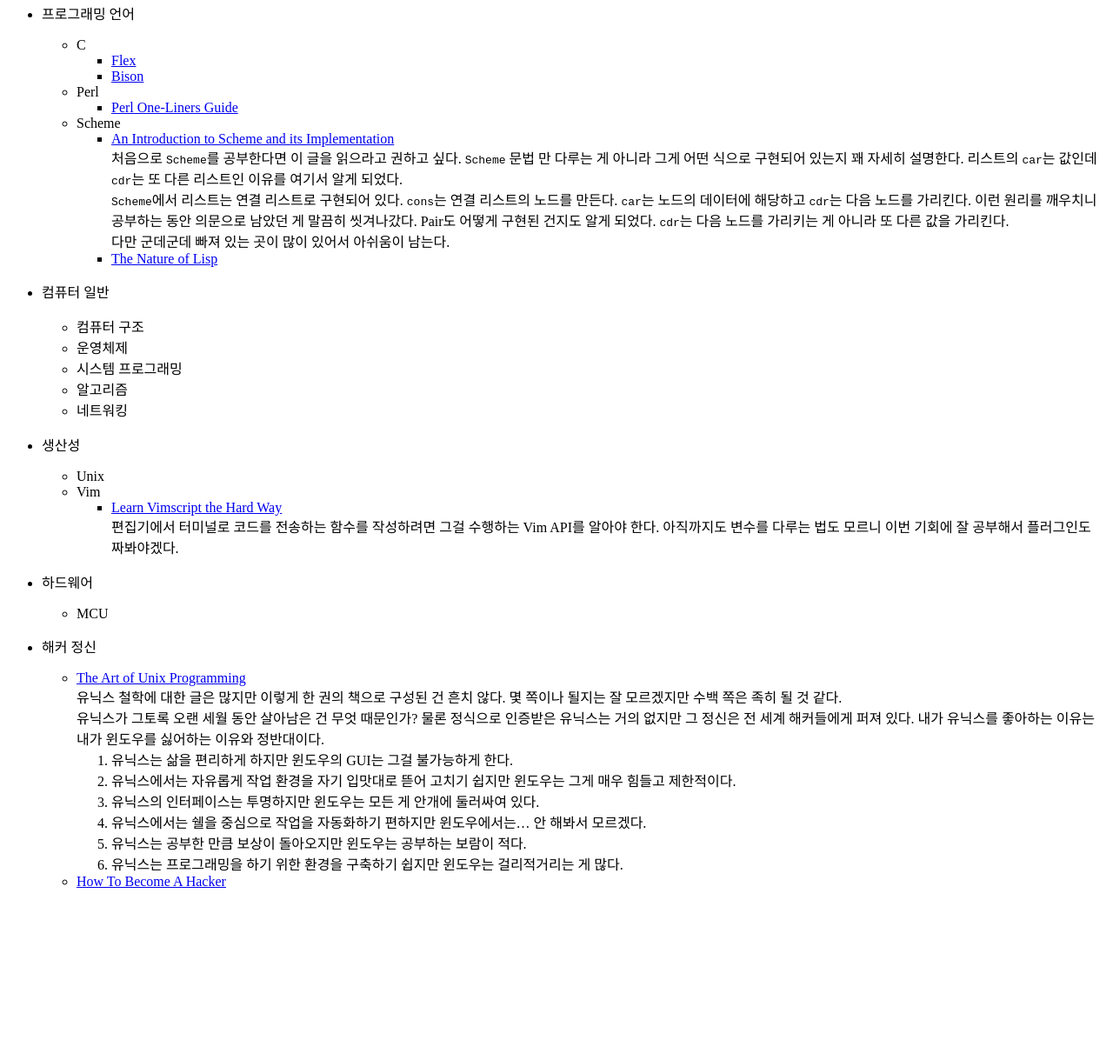
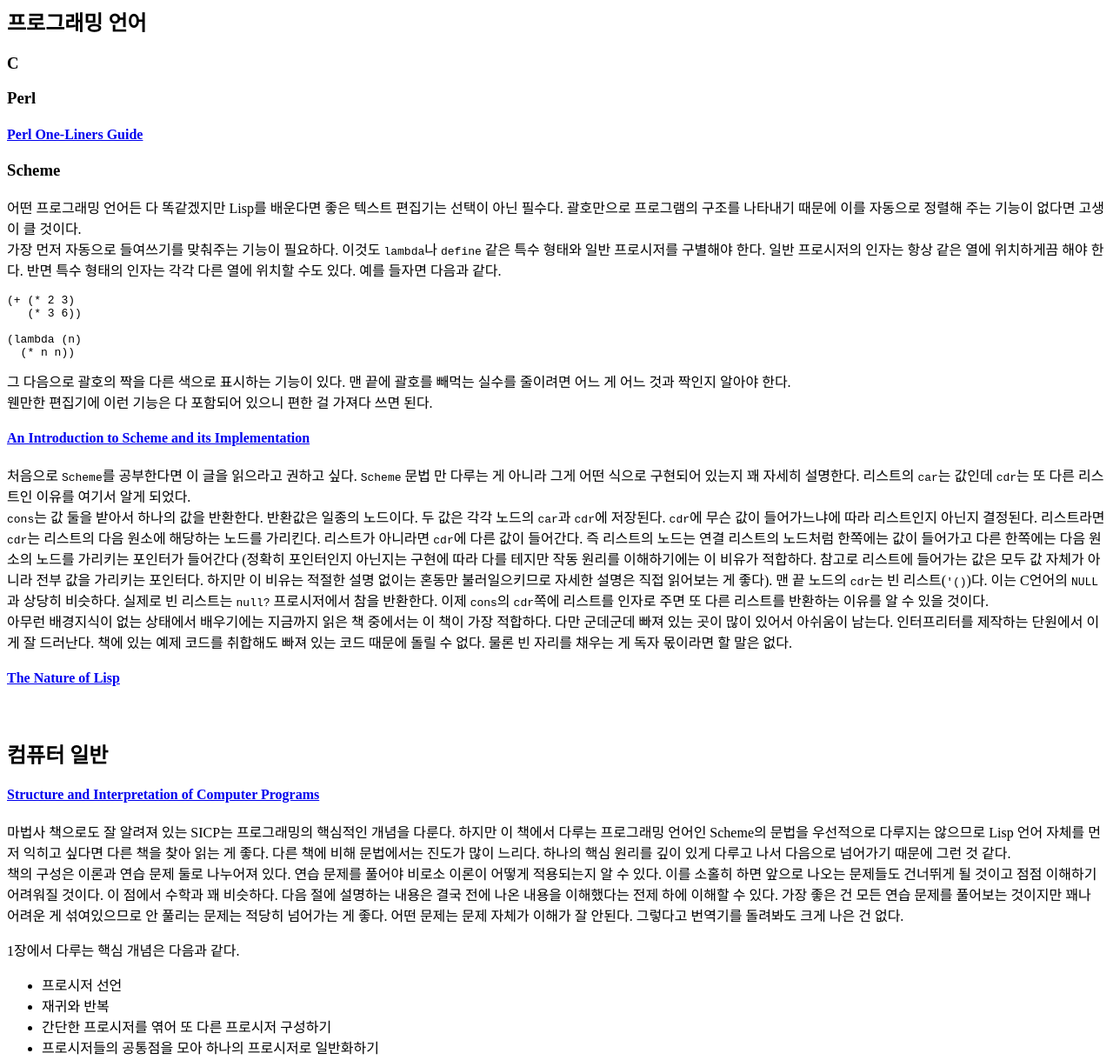
Before and after one commit to YesYesBike/yesyesbike.github.io, a plain HTML site: page roadmap.html in a window 1280 px wide. Shown: the part 316-1535 px from the top of the page at 87% size. Before the commit the page ends 1355 px from the top, so only its background shows below. Drawn offline with Linux system fonts and the light colour scheme.

Commit message:
아이에에에

```diff
--- a/roadmap.html
+++ b/roadmap.html
@@ -23,79 +23,118 @@
 
 <p><br></p>
 
-<ul>
-<li><p>프로그래밍 언어</p>
+<h2>프로그래밍 언어</h2>
+
+<h3>C</h3>
+
+<h3>Perl</h3>
+
+<h4><a href="https://learnbyexample.github.io/learn_perl_oneliners/preface.html">Perl One-Liners Guide</a></h4>
+
+<h3>Scheme</h3>
+
+<p>어떤 프로그래밍 언어든 다 똑같겠지만 Lisp를 배운다면 좋은 텍스트 편집기는 선택이 아닌 필수다.
+괄호만으로 프로그램의 구조를 나타내기 때문에 이를 자동으로 정렬해 주는 기능이 없다면 고생이 클 것이다.<br/>
+가장 먼저 자동으로 들여쓰기를 맞춰주는 기능이 필요하다.
+이것도 <code>lambda</code>나 <code>define</code> 같은 특수 형태와 일반 프로시저를 구별해야 한다.
+일반 프로시저의 인자는 항상 같은 열에 위치하게끔 해야 한다.
+반면 특수 형태의 인자는 각각 다른 열에 위치할 수도 있다.
+예를 들자면 다음과 같다.</p>
+
+<p><pre><code>(+ (* 2 3)
+   (* 3 6))
+
+(lambda (n)
+  (* n n))
+</code></pre>
+그 다음으로 괄호의 짝을 다른 색으로 표시하는 기능이 있다.
+맨 끝에 괄호를 빼먹는 실수를 줄이려면 어느 게 어느 것과 짝인지 알아야 한다.<br/>
+웬만한 편집기에 이런 기능은 다 포함되어 있으니 편한 걸 가져다 쓰면 된다.</p>
+
+<h4><a href="https://docs.scheme.org/schintro/schintro_toc.html">An Introduction to Scheme and its Implementation</a></h4>
+
+<p>처음으로 <code>Scheme</code>를 공부한다면 이 글을 읽으라고 권하고 싶다. <code>Scheme</code> 문법
+만 다루는 게 아니라 그게 어떤 식으로 구현되어 있는지 꽤 자세히 설명한다.
+리스트의 <code>car</code>는 값인데 <code>cdr</code>는 또 다른 리스트인 이유를 여기서 알게 되었다.<br/>
+<code>cons</code>는 값 둘을 받아서 하나의 값을 반환한다. 반환값은 일종의 노드이다.
+두 값은 각각 노드의 <code>car</code>과 <code>cdr</code>에 저장된다. <code>cdr</code>에 무슨 값이 들어가느냐에 따라 리스트인지 아닌지 결정된다.
+리스트라면 <code>cdr</code>는 리스트의 다음 원소에 해당하는 노드를 가리킨다.
+리스트가 아니라면 <code>cdr</code>에 다른 값이 들어간다.
+즉 리스트의 노드는 연결 리스트의 노드처럼 한쪽에는 값이 들어가고 다른 한쪽에는 다음 원소의 노드를 가리키는 포인터가 들어간다
+(정확히 포인터인지 아닌지는 구현에 따라 다를 테지만 작동 원리를 이해하기에는 이 비유가 적합하다.
+참고로 리스트에 들어가는 값은 모두 값 자체가 아니라 전부 값을 가리키는 포인터다.
+하지만 이 비유는 적절한 설명 없이는 혼동만 불러일으키므로 자세한 설명은 직접 읽어보는 게 좋다).
+맨 끝 노드의 <code>cdr</code>는 빈 리스트(<code>'()</code>)다.
+이는 C언어의 <code>NULL</code>과 상당히 비슷하다. 실제로 빈 리스트는 <code>null?</code> 프로시저에서 참을 반환한다.
+이제 <code>cons</code>의 <code>cdr</code>쪽에 리스트를 인자로 주면 또 다른 리스트를 반환하는 이유를 알 수 있을 것이다.<br/>
+아무런 배경지식이 없는 상태에서 배우기에는 지금까지 읽은 책 중에서는 이 책이 가장 적합하다.
+다만 군데군데 빠져 있는 곳이 많이 있어서 아쉬움이 남는다. 인터프리터를 제작하는 단원에서 이게 잘 드러난다.
+책에 있는 예제 코드를 취합해도 빠져 있는 코드 때문에 돌릴 수 없다. 물론 빈 자리를 채우는 게 독자 몫이라면 할 말은 없다.</p>
+
+<h4><a href="https://www.defmacro.org/ramblings/lisp.html">The Nature of Lisp</a></h4>
+
+<p><br></p>
+
+<h2>컴퓨터 일반</h2>
+
+<h4><a href="https://mitp-content-server.mit.edu/books/content/sectbyfn/books_pres_0/6515/sicp.zip/full-text/book/book-Z-H-1.html#titlepage">Structure and Interpretation of Computer Programs</a></h4>
+
+<p>마법사 책으로도 잘 알려져 있는 SICP는 프로그래밍의 핵심적인 개념을 다룬다.
+하지만 이 책에서 다루는 프로그래밍 언어인 Scheme의 문법을 우선적으로 다루지는 않으므로
+Lisp 언어 자체를 먼저 익히고 싶다면 다른 책을 찾아 읽는 게 좋다. 다른 책에 비해 문법에서는 진도가 많이 느리다.
+하나의 핵심 원리를 깊이 있게 다루고 나서 다음으로 넘어가기 때문에 그런 것 같다.<br/>
+책의 구성은 이론과 연습 문제 둘로 나누어져 있다. 연습 문제를 풀어야 비로소 이론이 어떻게 적용되는지 알 수 있다.
+이를 소홀히 하면 앞으로 나오는 문제들도 건너뛰게 될 것이고 점점 이해하기 어려워질 것이다.
+이 점에서 수학과 꽤 비슷하다. 다음 절에 설명하는 내용은 결국 전에 나온 내용을 이해했다는 전제 하에 이해할 수 있다.
+가장 좋은 건 모든 연습 문제를 풀어보는 것이지만 꽤나 어려운 게 섞여있으므로 안 풀리는 문제는 적당히 넘어가는 게 좋다.
+어떤 문제는 문제 자체가 이해가 잘 안된다. 그렇다고 번역기를 돌려봐도 크게 나은 건 없다.</p>
+
+<p>1장에서 다루는 핵심 개념은 다음과 같다.</p>
 
 <ul>
-<li>C
+<li>프로시저 선언</li>
+<li>재귀와 반복</li>
+<li>간단한 프로시저를 엮어 또 다른 프로시저 구성하기</li>
+<li>프로시저들의 공통점을 모아 하나의 프로시저로 일반화하기</li>
+</ul>
 
-<ul>
-<li><a href="https://westes.github.io/flex/manual/">Flex</a></li>
-<li><a href="https://www.gnu.org/software/bison/manual/bison.html">Bison</a></li>
-</ul>
-</li>
-<li>Perl
 
-<ul>
-<li><a href="https://learnbyexample.github.io/learn_perl_oneliners/preface.html">Perl One-Liners Guide</a></li>
-</ul>
-</li>
-<li>Scheme
+<p>간단한 것을 모아 복합적인 것을 이루고 그것들 사이에서 하나의 공통된 표현 방법을 이끌어내는 것은 매우 중요하다.
+Lisp의 프로시저는 일급이기 때문에 그 자체를 다른 프로시저의 전달인자로 줄 수 있다.
+이 때문에 훨씬 더 강력한 표현력을 가진다. 다른 프로그래밍 언어에서는 자료형 같은 제약 때문에 불가능한 것도 쉽게 할 수 있다.<br/>
+재귀는 Lisp에서 루프를 구현할 수 있는 유일한 방법이다. Lisp를 쓴다면 좋으나 싫으나 재귀에 익숙해져야 한다.
+재귀는 시간과 공간 두 측면 모두에서 반복문보다 비효율적이지만 프로시저의 맨 끝 구문에서만 재귀를 사용한다면 쉽게 최적화할 수 있다(Tail Call).
+공간 측면에서는 새로운 스택을 할당할 필요 없이 최초 스택 안에서 모든 걸 처리할 수 있어서 반복문만큼 좋다.
+스택 할당에 드는 시간을 아끼면서, 동시에 재귀 호출을 <code>goto</code> 문처럼 사용하면서 시간 측면에서도 이득을 볼 수 있다.</p>
 
-<ul>
-<li><a href="https://docs.scheme.org/schintro/schintro_toc.html">An Introduction to Scheme and its Implementation</a><br/>
-처음으로 <code>Scheme</code>를 공부한다면 이 글을 읽으라고 권하고 싶다. <code>Scheme</code> 문법
-만 다루는 게 아니라 그게 어떤 식으로 구현되어 있는지 꽤 자세히 설명한다.
-리스트의 <code>car</code>는 값인데 <code>cdr</code>는 또 다른 리스트인 이유를 여기서 알게 되었다.<br/>
-<code>Scheme</code>에서 리스트는 연결 리스트로 구현되어 있다.
-<code>cons</code>는 연결 리스트의 노드를 만든다. <code>car</code>는 노드의 데이터에 해당하고 <code>cdr</code>는 다음 노드를 가리킨다.
-이런 원리를 깨우치니 공부하는 동안 의문으로 남았던 게 말끔히 씻겨나갔다.
-Pair도 어떻게 구현된 건지도 알게 되었다. <code>cdr</code>는 다음 노드를 가리키는 게 아니라 또 다른 값을 가리킨다.<br/>
-다만 군데군데 빠져 있는 곳이 많이 있어서 아쉬움이 남는다.</li>
-<li><a href="https://www.defmacro.org/ramblings/lisp.html">The Nature of Lisp</a></li>
-</ul>
-</li>
-</ul>
-</li>
-<li><p>컴퓨터 일반</p>
+<p>아직 1장도 다 못 읽었기 때문에 책 전체를 평가하기는 이르다.</p>
 
-<ul>
-<li>컴퓨터 구조</li>
-<li>운영체제</li>
-<li>시스템 프로그래밍</li>
-<li>알고리즘</li>
-<li>네트워킹</li>
-</ul>
-</li>
-<li><p>생산성</p>
+<p><br></p>
 
-<ul>
-<li>Unix</li>
-<li>Vim
+<h2>생산성</h2>
 
-<ul>
-<li><a href="https://learnvimscriptthehardway.stevelosh.com/">Learn Vimscript the Hard Way</a><br/>
-편집기에서 터미널로 코드를 전송하는 함수를 작성하려면 그걸 수행하는 Vim API를 알아야 한다.
-아직까지도 변수를 다루는 법도 모르니 이번 기회에 잘 공부해서 플러그인도 짜봐야겠다.</li>
-</ul>
-</li>
-</ul>
-</li>
-<li><p>하드웨어</p>
+<h3>Vim</h3>
 
-<ul>
-<li>MCU</li>
-</ul>
-</li>
-<li><p>해커 정신</p>
+<h4><a href="https://learnvimscriptthehardway.stevelosh.com/">Learn Vimscript the Hard Way</a></h4>
 
-<ul>
-<li><a href="http://www.catb.org/esr/writings/taoup/html/">The Art of Unix Programming</a><br/>
-유닉스 철학에 대한 글은 많지만 이렇게 한 권의 책으로 구성된 건 흔치 않다.
+<p>편집기에서 터미널로 코드를 전송하는 함수를 작성하려면 그걸 수행하는 Vim API를 알아야 한다.
+아직까지도 변수 다루는 법을 모르니 이번 기회에 잘 공부해서 플러그인도 짜봐야겠다.</p>
+
+<p><br></p>
+
+<h2>하드웨어</h2>
+
+<p><br></p>
+
+<h2>해커 정신</h2>
+
+<h4><a href="http://www.catb.org/esr/writings/taoup/html/">The Art of Unix Programming</a></h4>
+
+<p>유닉스 철학에 대한 글은 많지만 이렇게 한 권의 책으로 구성된 건 흔치 않다.
 몇 쪽이나 될지는 잘 모르겠지만 수백 쪽은 족히 될 것 같다.<br/>
 유닉스가 그토록 오랜 세월 동안 살아남은 건 무엇 때문인가?
-물론 정식으로 인증받은 유닉스는 거의 없지만 그 정신은 전 세계 해커들에게 퍼져 있다.
-내가 유닉스를 좋아하는 이유는 내가 윈도우를 싫어하는 이유와 정반대이다.
+물론 정식으로 인증받은 유닉스는 거의 남아있지 않지만 그 정신은 전 세계 해커들에게 퍼져 있다.
+내가 유닉스를 좋아하는 이유는 내가 윈도우를 싫어하는 이유와 정반대이다.</p>
 
 <ol>
 <li>유닉스는 삶을 편리하게 하지만 윈도우의 GUI는 그걸 불가능하게 한다.</li>
@@ -104,12 +143,10 @@ Pair도 어떻게 구현된 건지도 알게 되었다. <code>cdr</code>는 다
 <li>유닉스에서는 쉘을 중심으로 작업을 자동화하기 편하지만 윈도우에서는&hellip; 안 해봐서 모르겠다.</li>
 <li>유닉스는 공부한 만큼 보상이 돌아오지만 윈도우는 공부하는 보람이 적다.</li>
 <li>유닉스는 프로그래밍을 하기 위한 환경을 구축하기 쉽지만 윈도우는 걸리적거리는 게 많다.</li>
+<li>유닉스는 원한다면 최소한의 것만 사용할 수 있지만 윈도우의 끼워팔기는 혀를 내두르게 한다.</li>
 </ol>
-</li>
-<li><a href="http://www.catb.org/~esr/faqs/hacker-howto.html">How To Become A Hacker</a></li>
-</ul>
-</li>
-</ul>
 
+
+<h4><a href="http://www.catb.org/~esr/faqs/hacker-howto.html">How To Become A Hacker</a></h4>
 </body>
 </html>
```
Also changed, not shown: 1 other file.
